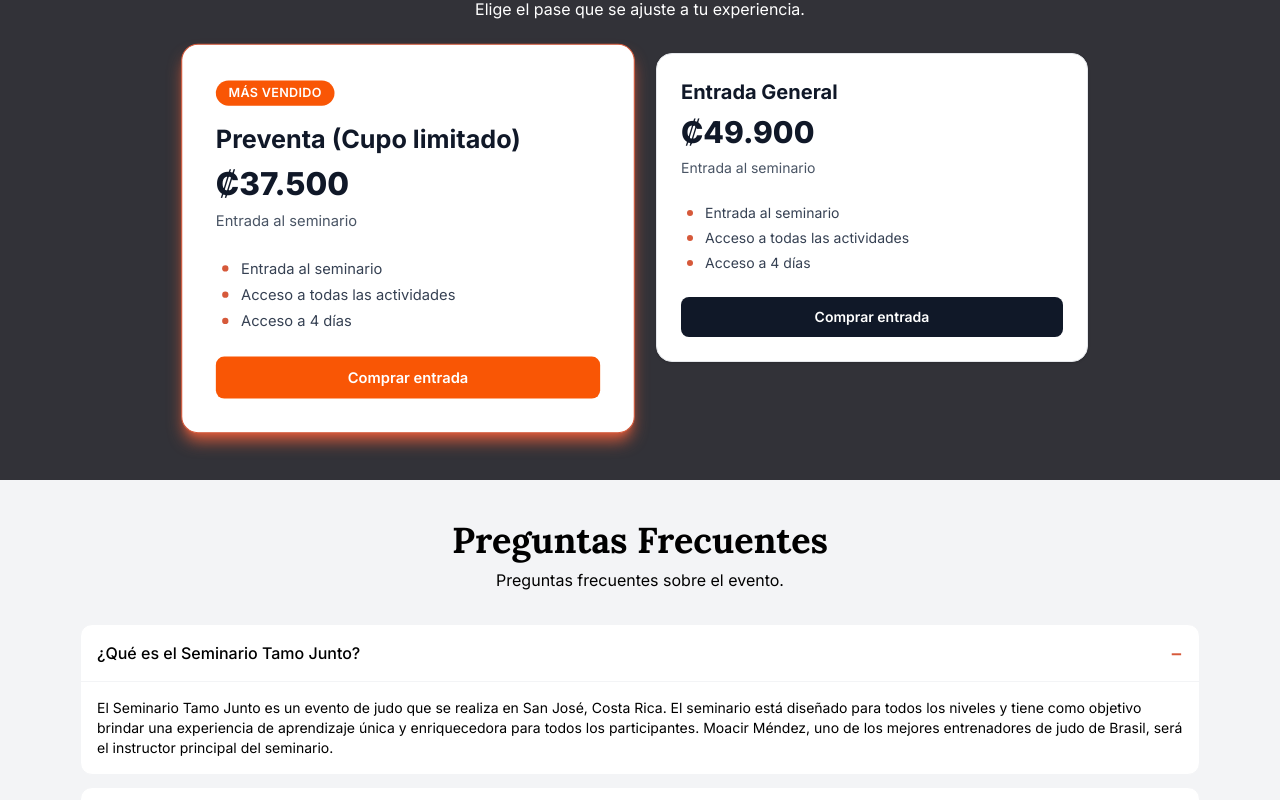
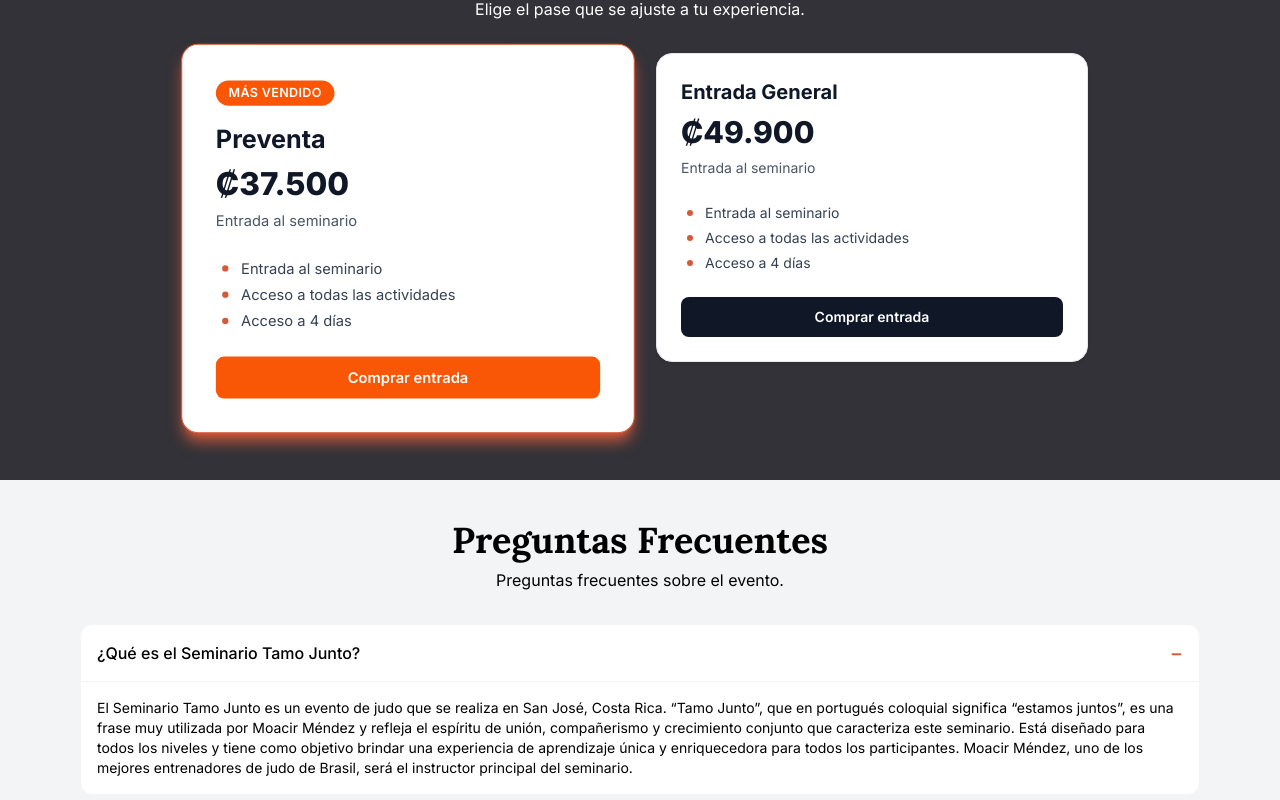
Before and after one commit to fabianWebDev/evento-moacir, a Next.js app: page / in a window 1280 px wide. Shown: the part 1720-2520 px from the top of the page. Built offline with nearby package versions, Linux system fonts and the light colour scheme.

Commit message:
Info update

```diff
--- a/components/FAQs.tsx
+++ b/components/FAQs.tsx
@@ -5,19 +5,19 @@ import { useState } from "react";
 const faqItems = [
   {
     question: "¿Qué es el Seminario Tamo Junto?",
-    answer: "El Seminario Tamo Junto es un evento de judo que se realiza en San José, Costa Rica. El seminario está diseñado para todos los niveles y tiene como objetivo brindar una experiencia de aprendizaje única y enriquecedora para todos los participantes. Moacir Méndez, uno de los mejores entrenadores de judo de Brasil, será el instructor principal del seminario.",
+    answer: "El Seminario Tamo Junto es un evento de judo que se realiza en San José, Costa Rica. “Tamo Junto”, que en portugués coloquial significa “estamos juntos”, es una frase muy utilizada por Moacir Méndez y refleja el espíritu de unión, compañerismo y crecimiento conjunto que caracteriza este seminario. Está diseñado para todos los niveles y tiene como objetivo brindar una experiencia de aprendizaje única y enriquecedora para todos los participantes. Moacir Méndez, uno de los mejores entrenadores de judo de Brasil, será el instructor principal del seminario.",
   },
   {
     question: "¿Qué nivel necesito?",
-    answer: "El seminario está diseñado para todos los niveles. Moacir Méndez es experto en enseñar a principiantes y a jugadores de alto nivel.",
+    answer: "El seminario está diseñado para todos los niveles. Moacir Méndez es experto en enseñar a principiantes y a judokas de alto nivel.",
   },
   {
     question: "¿Cuales son los horarios del seminario?",
-    answer: "El seminario dura 4 días. Desde el 13 al 15 de Mayo, de 6:00 p.m a 8:30 p.m. El 16 de Mayo, de 8:00 a.m a 12:30 p.m.",
+    answer: "El seminario dura 4 días. Desde el 13 al 15 de Mayo, de 6:00 p.m a 9:00 p.m. El 16 de Mayo, de 8:30 a.m a 12:30 p.m.",
   },
   {
     question: "¿Necesito experiencia en judo?",
-    answer: "No. El seminario está diseñado para todos los niveles. Moacir Méndez es experto en enseñar a principiantes y a jugadores de alto nivel.",
+    answer: "No. El seminario está diseñado para todos los niveles. Moacir Méndez es experto en enseñar a principiantes y a judokas de alto nivel.",
   },
   {
     question: "¿Qué debo llevar?",
@@ -31,7 +31,7 @@ const faqItems = [
   {
     question: "¿Habrá diferentes niveles entrenando juntos?",
     answer:
-      "Sí, pero las actividades se adaptan para que todos aprovechen. Moacir Méndez es experto en enseñar a principiantes y a jugadores de alto nivel.",
+      "Sí, pero las actividades se adaptan para que todos aprovechen. Moacir Méndez es experto en enseñar a principiantes y a judokas de alto nivel.",
   },
   {
     question: "¿Se puede grabar o tomar fotos?",
--- a/components/Hero.tsx
+++ b/components/Hero.tsx
@@ -15,6 +15,7 @@ export default function Hero() {
                 <hr className="mb-2 mt-2 w-40 md:w-80 md:mb-4 md:mt-4 border-t-2 border-current" />
                 <h2 className="text-left text-sm sm:text-xl md:text-xl lg:text-3xl">Judo San Pedro, San José, Costa Rica</h2>
                 <h2 className="text-left text-sm sm:text-xl md:text-xl lg:text-3xl">Del 13 al 16 de Mayo de 2026</h2>
+                <p className="text-left text-sm sm:text-xl md:text-xl lg:text-3xl">*Cupo limitado*</p>
                 <a
                   className="mt-2 inline-block rounded-md bg-highlight px-4 py-2 text-sm font-bold text-white sm:text-base md:mt-4 md:text-lg"
                   href="https://docs.google.com/forms/d/e/1FAIpQLScmogv5bI8x2hAUgIWOuEj-FXsUNJMEOkEp1EpcKPk0W7KMuQ/viewform?usp=publish-editor"
--- a/components/PassesSection.tsx
+++ b/components/PassesSection.tsx
@@ -2,7 +2,7 @@ import PassCard from "@/components/PassCard";
 
 const packages = [
   {
-    name: "Preventa (Cupo limitado)",
+    name: "Preventa",
     price: "37.500",
     details: "Entrada al seminario",
     features: ["Entrada al seminario", "Acceso a todas las actividades", "Acceso a 4 días"],
```
